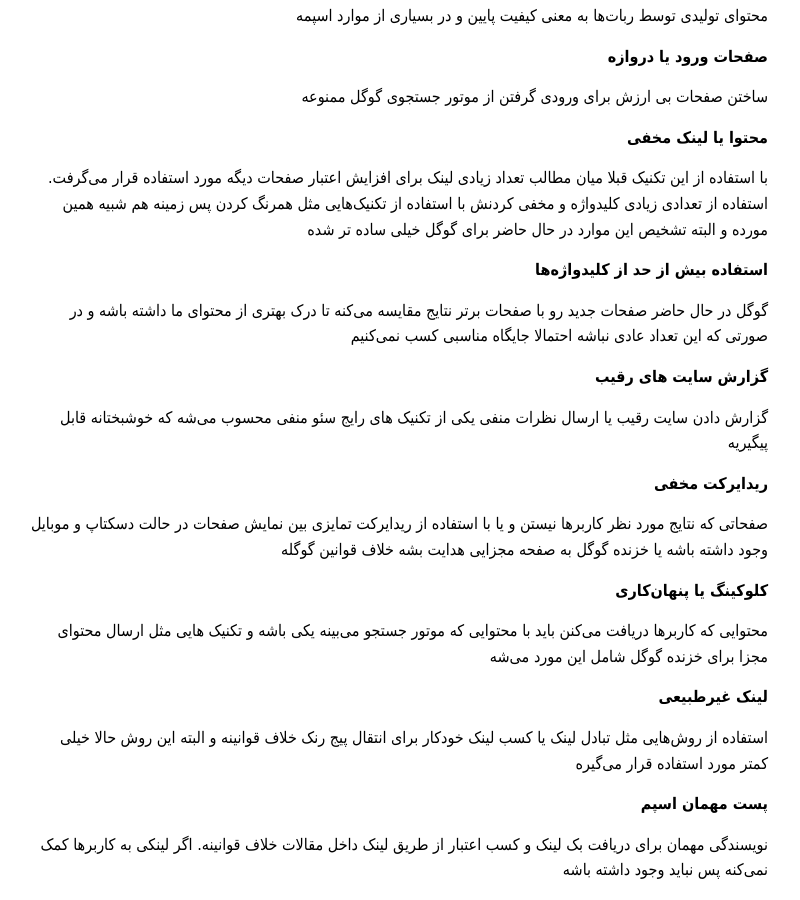
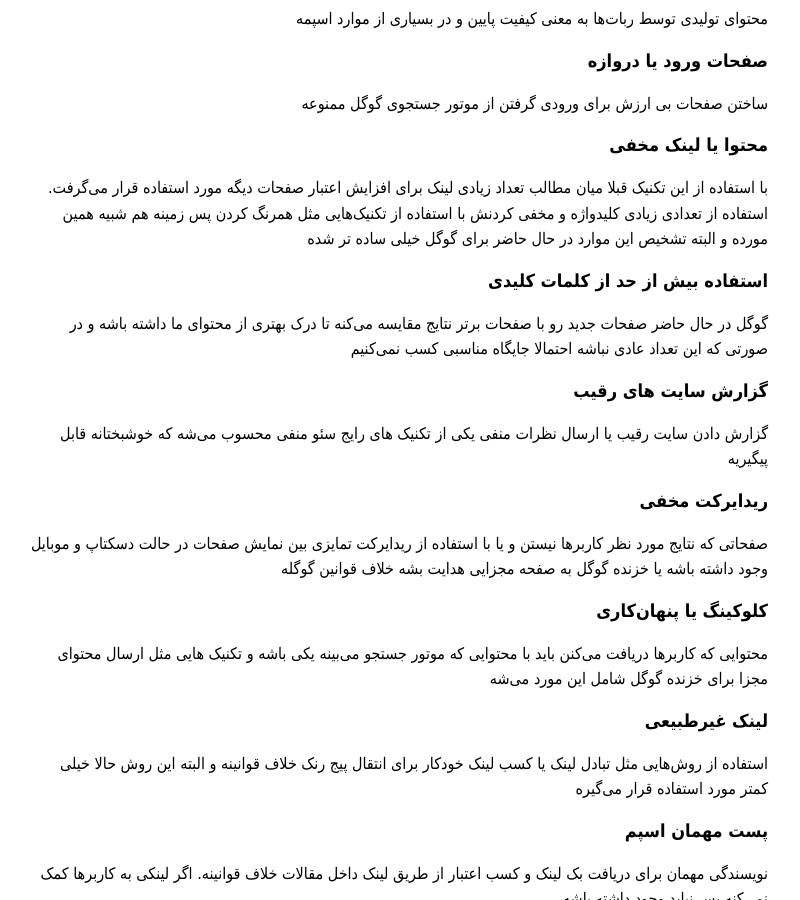
Before and after one commit to darkblog/darkblog.github.io, a Jekyll site: the page built from _posts/2021-5-2-black-hat-seo.md, in a window 1280 px wide and 900 px high, scrolled down 656 px. Shown: the whole window, without its empty margins (242-1042 px from the left). Built offline with Jekyll 4.4.1, drawn with Linux system fonts in a browser that asks for light colours.

Commit message:
Update 2021-5-2-black-hat-seo.md

```diff
--- a/_posts/2021-5-2-black-hat-seo.md
+++ b/_posts/2021-5-2-black-hat-seo.md
@@ -17,58 +17,58 @@ title: تکنیک های سئو کلاه سیاه
 
 در این قسمت به بررسی تکنیک هایی که بیشتر مورد استفاده قرار می‌گیرن می‌پردازم و توصیه می‌کنم قبل از مطالعه حتما پست مربوط به سئو منفی رو بخونید
 
-**تولید محتوای خودکار**
+## تولید محتوای خودکار
 
 محتوای تولیدی توسط ربات‌ها به معنی کیفیت پایین و در بسیاری از موارد اسپمه
 
-**صفحات ورود یا دروازه**
+## صفحات ورود یا دروازه
 
 ساختن صفحات بی ارزش برای ورودی گرفتن از موتور جستجوی گوگل ممنوعه
 
-**محتوا یا لینک مخفی**
+## محتوا یا لینک مخفی
 
 با استفاده از این تکنیک قبلا میان مطالب تعداد زیادی لینک برای افزایش اعتبار صفحات دیگه مورد استفاده قرار می‌گرفت. استفاده از تعدادی زیادی کلیدواژه و مخفی کردنش با استفاده از تکنیک‌هایی مثل همرنگ کردن پس زمینه هم شبیه همین مورده و البته تشخیص این موارد در حال حاضر برای گوگل خیلی ساده تر شده
 
-**استفاده بیش از حد از کلیدواژه‌ها**
+## استفاده بیش از حد از کلمات کلیدی
 
 گوگل در حال حاضر صفحات جدید رو با صفحات برتر نتایج مقایسه می‌کنه تا درک بهتری از محتوای ما داشته باشه و در صورتی که این تعداد عادی نباشه احتمالا جایگاه مناسبی کسب نمی‌کنیم
 
-**گزارش سایت های رقیب**
+## گزارش سایت های رقیب
 
 گزارش دادن سایت رقیب یا ارسال نظرات منفی یکی از تکنیک های رایج سئو منفی محسوب می‌شه که خوشبختانه قابل پیگیریه
 
-**ریدایرکت مخفی**
+## ریدایرکت مخفی
 
 صفحاتی که نتایج مورد نظر کاربرها نیستن و یا با استفاده از ریدایرکت تمایزی بین نمایش صفحات در حالت دسکتاپ و موبایل وجود داشته باشه یا خزنده گوگل به صفحه مجزایی هدایت بشه خلاف قوانین گوگله
 
-**کلوکینگ یا پنهان‌کاری**
+## کلوکینگ یا پنهان‌کاری
 
 محتوایی که کاربرها دریافت می‌کنن باید با محتوایی که موتور جستجو می‌بینه یکی باشه و تکنیک هایی مثل ارسال محتوای مجزا برای خزنده گوگل شامل این مورد می‌شه
 
-**لینک غیرطبیعی**
+## لینک غیرطبیعی
 
 استفاده از روش‌هایی مثل تبادل لینک یا کسب لینک خودکار برای انتقال پیج رنک خلاف قوانینه و البته این روش حالا خیلی کمتر مورد استفاده قرار می‌گیره
 
-**پست مهمان اسپم**
+## پست مهمان اسپم
 
 نویسندگی مهمان برای دریافت بک لینک و کسب اعتبار از طریق لینک داخل مقالات خلاف قوانینه. اگر لینکی به کاربرها کمک نمی‌کنه پس نباید وجود داشته باشه
 
-**اسپم ریچ اسنیپت**
+## اسپم ریچ اسنیپت
 
 احتمالا از این دست تا حالا زیاد دیدین سایت‌هایی که کاربرها نقشی در امتیازدهی به صفحات ندارن و وبمستر پیشفرض به همه صفحات امتیاز 5 ستاره می‌ده
 
-**میکس کردن محتوای سایت‌ها**
+## میکس کردن محتوای سایت‌ها
 
 مخلوط کردن محتوای سایت‌های مختلف برای ساختن محتوای جدید به معنی گول زدن گوگل برای بالا آوردن محتوای تکراریه و طبیعتا برای کاربرها کاربردی نداره
 
-**استفاده از محتوای نامرتبط**
+## استفاده از محتوای نامرتبط
 
 ساختن یک فروشگاه اینترنتی و استفاده از محتوای محصولات سایر سایت‌ها که احتمالا ارتباطی با محصول ما نداشته باشه جزو این دست محتوا قرار می‌گیره. پر کردن محتوای صفحات به معنی افزایش رتبه نیست همیشه! محتوای تکراری به هیچ سایتی کمک نمی‌کنه
 
-**استفاده از تکنیک های مخرب**
+## استفاده از تکنیک های مخرب
 
 گوگل کاملا مخالف سایت‌های ناامن و مخربه. رفتارهایی مثل دانلود برنامه مخرب، نمایش آگهی‌ها و پاپ آپ‌های مزاحم و روش‌های مثل گول زدن کاربر با لینک‌های دانلود تبلیغاتی
 
-**ارسال محتوای اسپم توسط کاربرها**
+## ارسال محتوای اسپم توسط کاربرها
 
 گوگل اهمیتی نمی‌ده محتوای ارسالی در سایت شما توسط کاربرهاست یا شخص شما. اگر راهکارهای مقابله با اسپم اتخاذ نکنید به سایت شما ضربه می‌زنه. [google](https://support.google.com/webmasters/topic/6001971)
```
